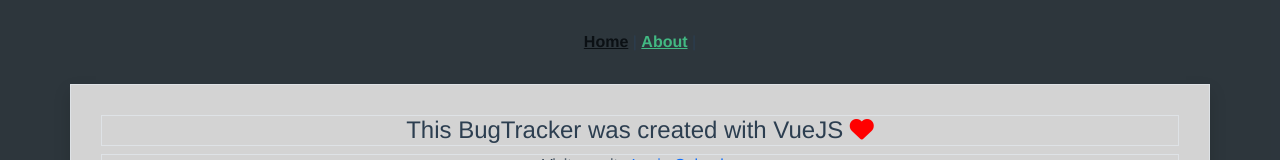
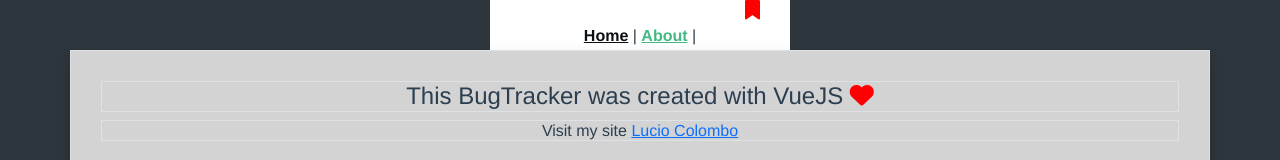
Before and after one commit to luciocolombo/Vue-bugtracker, a Vue app: page /about in a window 1280 px wide. Shown: the top 160 px of the page. Built offline with nearby package versions, Linux system fonts and the light colour scheme.

Commit message:
added little marker

```diff
--- a/src/App.vue
+++ b/src/App.vue
@@ -1,10 +1,11 @@
 <template>
   <div id="app">
-    <div id="nav">
+    <div id="nav" class="navbbar">
+      <div class="markerdiv"><i class="fas fa-bookmark marker"></i></div>
       <router-link to="/">Home</router-link> |
       <router-link to="/about">About</router-link> |
-      <!--      <router-link to="/user">User</router-link> -->
     </div>
+
     <router-view />
   </div>
 </template>
@@ -27,7 +28,7 @@
 }
 
 #nav {
-  padding: 30px;
+  /* padding: 30px; */
   /*   float: right; */
 }
 
@@ -39,4 +40,18 @@
 #nav a.router-link-exact-active {
   color: #42b983;
 }
+.navbbar {
+  background-color: white;
+  width: 300px;
+  height: 50px;
+  margin: auto;
+}
+.marker {
+  color: red;
+  font-size: 20px;
+}
+.markerdiv {
+  text-align: right;
+  margin-right: 30px;
+}
 </style>
```
